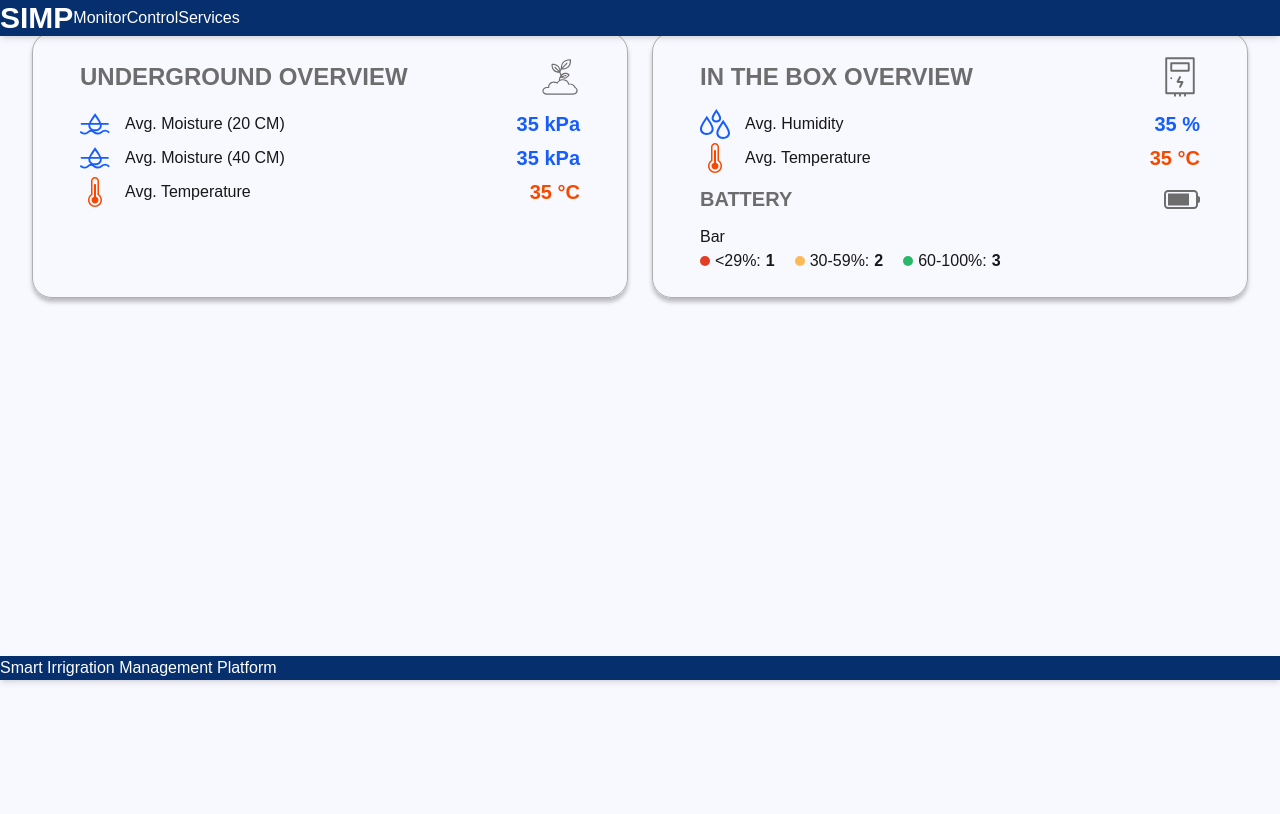
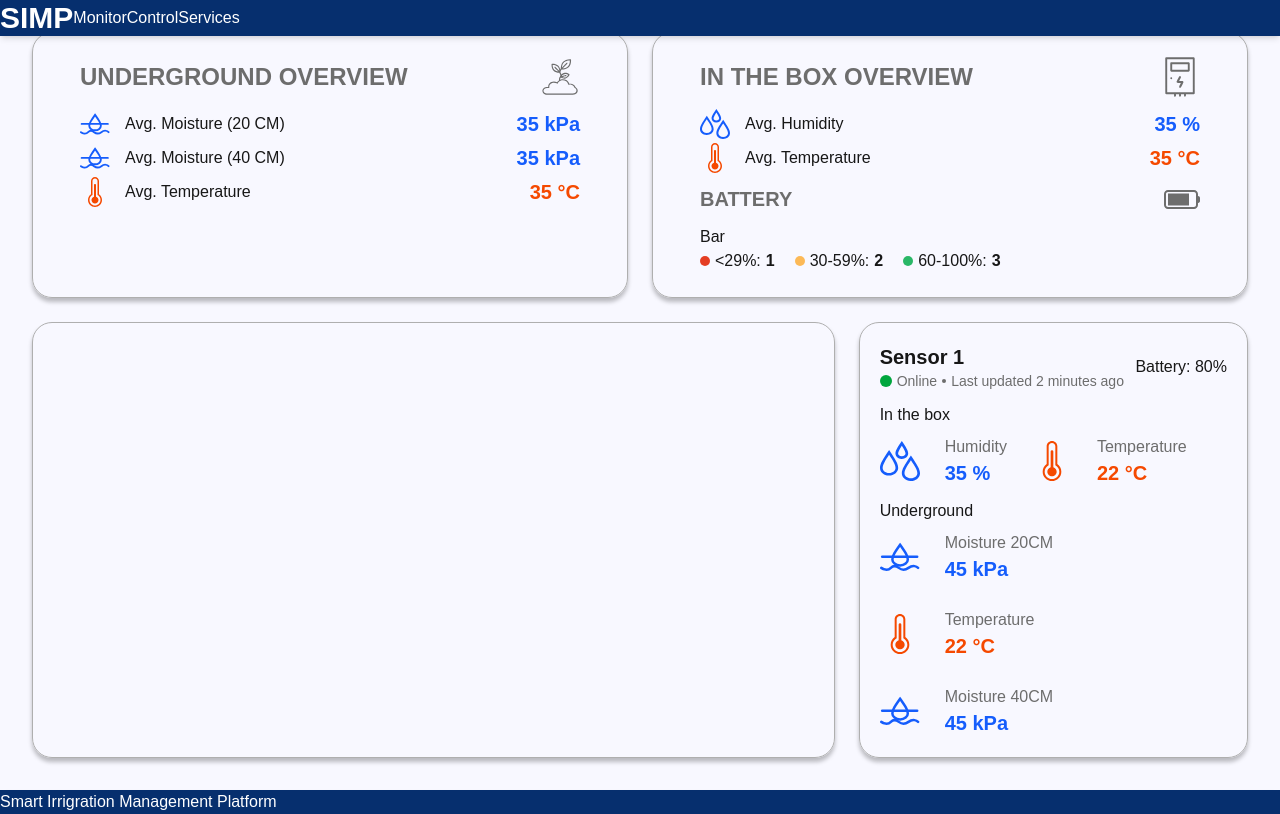
Before and after one commit to KATANA0x00/SIMP-Smart-Irrigration-Management-Platform, a Next.js app in the folder simp-dashboard/: page / in a window 1280 px wide. Built offline with nearby package versions, Linux system fonts and the light colour scheme; a web font is replaced by a local one.

Commit message:
add sensor detail

```diff
--- a/simp-dashboard/src/app/globals.css
+++ b/simp-dashboard/src/app/globals.css
@@ -19,6 +19,7 @@
   --mtr-color-battery-red: #E43D23;
   --mtr-color-battery-yellow: #FCB957;
   --mtr-color-battery-green: #2AB767;
+  --mtr-color-online: #00A63E;
 }
 
 html,
--- a/simp-dashboard/src/app/page.js
+++ b/simp-dashboard/src/app/page.js
@@ -284,6 +284,7 @@ export default function Home() {
               </div>
             </div>
           </div>
+          {/* Battery overview */}
           <div>
             {/* Header battery */}
             <div className="w-full flex items-center place-content-between mb-3">
@@ -324,6 +325,110 @@ export default function Home() {
           </div>
         </div>
       </Box>
+      {/* Map */}
+      <Box className="col-span-8 flex justify-center">
+        <div className=""></div>
+      </Box>
+      {/* Sensor details */}
+      <Box className="col-span-4 flex justify-center">
+        <div className="w-full max-w-[500px] m-5 flex flex-col gap-3">
+          {/* Sensor details content */}
+          <div className="flex items-center place-content-between">
+            <div>
+              <div className="text-xl font-bold">Sensor 1</div>
+              <div className="text-sm flex items-center gap-[5px] text-(--mtr-color-overview)">
+                <div className="w-[12px] h-[12px] bg-(--mtr-color-online) rounded-full"></div>
+                <div>Online</div>
+                <div className="w-[4px] h-[4px] bg-(--mtr-color-overview) rounded-full"></div>
+                <div>Last updated 2 minutes ago</div>
+              </div>
+            </div>
+            <div>Battery: 80%</div>
+          </div>
+          {/* Sensor details in the box */}
+          <div className="flex flex-col gap-2">
+            <div>In the box</div>
+            <div className="flex items-center gap-[25px]">
+              {/* Humidity */}
+              <div className="flex items-center gap-[25px]">
+                <img
+                  src="/Icon-mois-avg.svg"
+                  alt="Underground Average Icon"
+                  className="w-[40px] h-[40px]"
+                />
+                <div>
+                  <div className="text-(--mtr-color-overview)">Humidity</div>
+                  <div className="text-xl font-bold text-(--mtr-color-moisture)">
+                    35 %
+                  </div>
+                </div>
+              </div>
+              {/* Temperature */}
+              <div className="flex items-center gap-[25px]">
+                <img
+                  src="/Icon-temp-avg.svg"
+                  alt="Underground Average Icon"
+                  className="w-[40px] h-[40px]"
+                />
+                <div>
+                  <div className="text-(--mtr-color-overview)">Temperature</div>
+                  <div className="text-xl font-bold text-(--mtr-color-temperature)">
+                    22 °C
+                  </div>
+                </div>
+              </div>
+            </div>
+          </div>
+          {/* Sensor details underground */}
+          <div className="flex flex-col gap-2">
+            <div>Underground</div>
+            <div className="flex flex-wrap items-center gap-[25px]">
+              {/* Moisture 20CM */}
+              <div className="flex items-center gap-[25px]">
+                <img
+                  src="/Icon-mois-underground-avg.svg"
+                  alt="Underground Average Icon"
+                  className="w-[40px] h-[40px]"
+                />
+                <div>
+                  <div className="text-(--mtr-color-overview)">Moisture 20CM</div>
+                  <div className="text-xl font-bold text-(--mtr-color-moisture)">
+                    45 kPa
+                  </div>
+                </div>
+              </div>
+              {/* Temperature */}
+              <div className="flex items-center gap-[25px]">
+                <img
+                  src="/Icon-temp-avg.svg"
+                  alt="Underground Average Icon"
+                  className="w-[40px] h-[40px]"
+                />
+                <div>
+                  <div className="text-(--mtr-color-overview)">Temperature</div>
+                  <div className="text-xl font-bold text-(--mtr-color-temperature)">
+                    22 °C
+                  </div>
+                </div>
+              </div>
+              {/* Moisture 40CM */}
+              <div className="flex items-center gap-[25px]">
+                <img
+                  src="/Icon-mois-underground-avg.svg"
+                  alt="Underground Average Icon"
+                  className="w-[40px] h-[40px]"
+                />
+                <div>
+                  <div className="text-(--mtr-color-overview)">Moisture 40CM</div>
+                  <div className="text-xl font-bold text-(--mtr-color-moisture)">
+                    45 kPa
+                  </div>
+                </div>
+              </div>
+            </div>
+          </div>
+        </div>
+      </Box>
     </Grid>
   );
 }
--- a/simp-dashboard/src/components/Box.jsx
+++ b/simp-dashboard/src/components/Box.jsx
@@ -2,7 +2,7 @@ import React from 'react';
 
 const Box = ({ children, className = '' }) => {
   return (
-    <div className={`w-full max-w-[720px] min-w-0 mx-auto border border-(--mtr-gray) rounded-[20px] shadow-[0px_4px_4px_rgba(0,0,0,0.25)] ${className}`}>
+    <div className={`w-full min-w-0 mx-auto border border-(--mtr-gray) rounded-[20px] shadow-[0px_4px_4px_rgba(0,0,0,0.25)] ${className}`}>
       {children}
     </div>
   );
```
